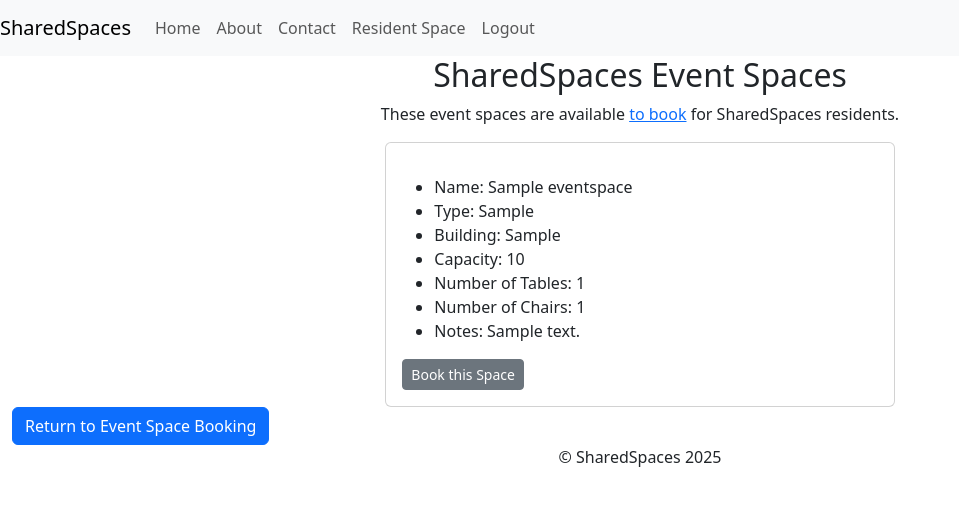
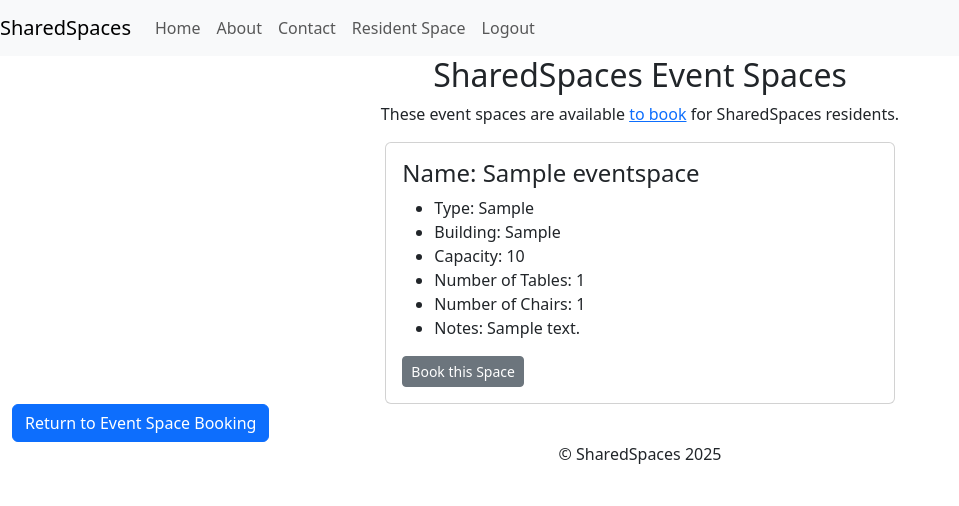
Before and after one commit to theresaabl/shared-spaces, a Django app: page /dashboard/event_spaces/ in a window 1280 px wide. Shown: the top 506 px of the page, without its empty margins (0-959 px from the left). Run offline with Django 4.2, Linux system fonts and the light colour scheme; a user stored in the database is signed in; tables that the repository leaves empty hold one stand-in row (values such as "Sample post").

Commit message:
Add link to event space booking card, change layout of bookings and event spaces cards

```diff
--- a/dashboard/templates/dashboard/event_spaces_list.html
+++ b/dashboard/templates/dashboard/event_spaces_list.html
@@ -33,9 +33,9 @@
                     <div class="card">
 
                         <div class="card-body">
-                            <p class="card-text">
+                            <div class="card-text">
+                                <h4>Name: {{ space.name }}</h4>
                                 <ul>
-                                    <li>Name: {{ space.name }}</li>
                                     <li>Type: {{ space.type }}</li>
                                     <li>Building: {{ space.building }}</li>
                                     <li>Capacity: {{ space.capacity }}</li>
@@ -47,7 +47,7 @@
                                     {% endif %}
 
                                 </ul>
-                            </p>
+                            </div>
                             <!-- Button to book this event space, include space.id -->
                             <a class="btn btn-sm btn-secondary" href="{% url 'space_booking' space.id %}">Book this Space</a>
 
```
Also changed, not shown: dashboard/templates/dashboard/resident_space.html (+4 -4 lines).
